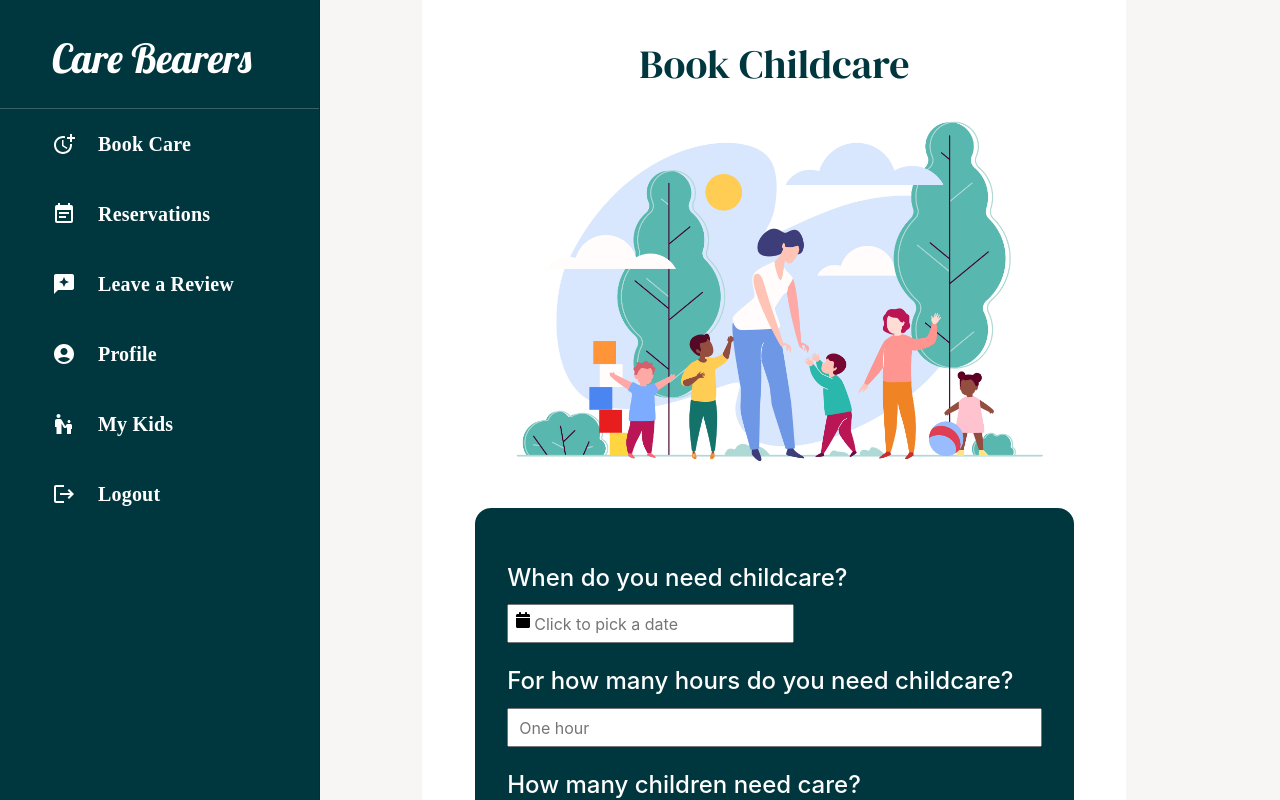
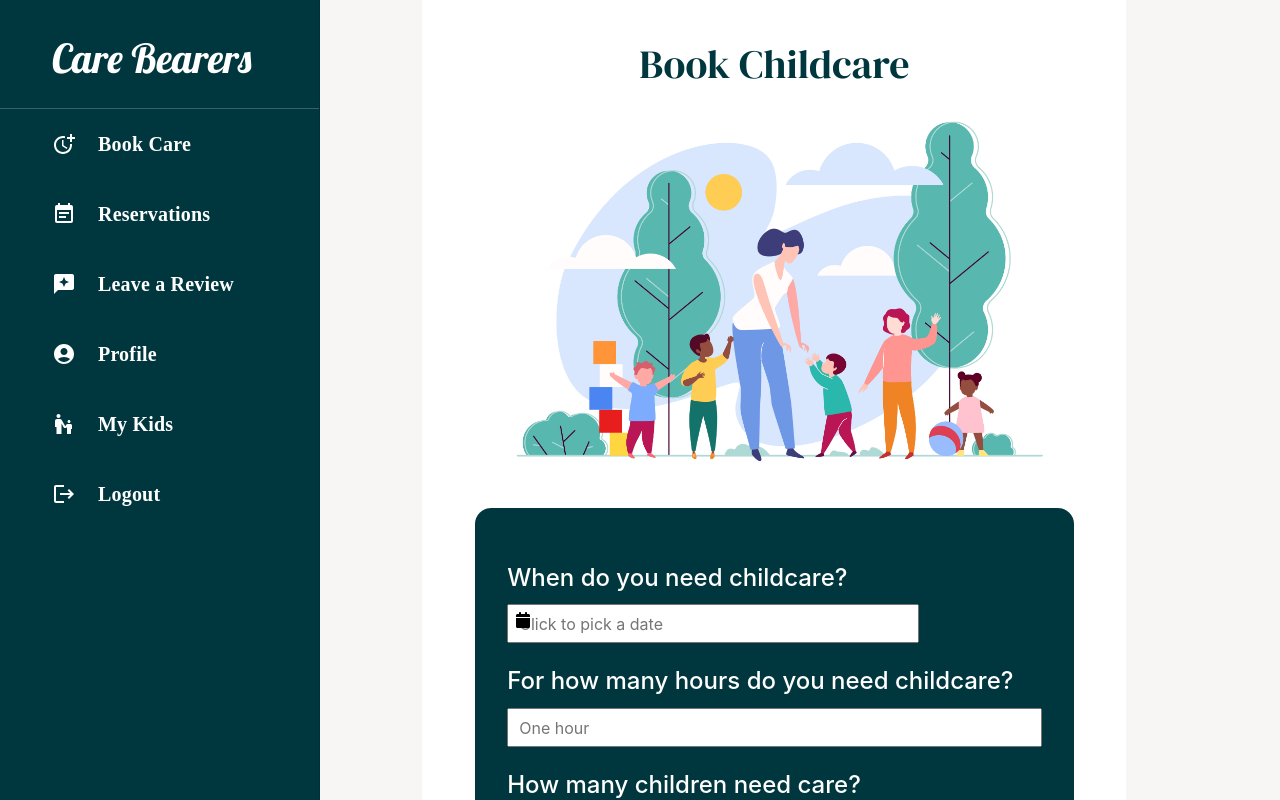
Before and after one commit to karilyn/CareBearers, a React (Create React App) app in the folder frontend/: page /dashboard/book in a window 1280 px wide. Shown: the top 800 px of the page. Built offline with nearby package versions, Linux system fonts and the light colour scheme.

Commit message:
Isolate and edit datepicker input size

```diff
--- a/frontend/src/components/Book/BookingContainer.jsx
+++ b/frontend/src/components/Book/BookingContainer.jsx
@@ -92,6 +92,7 @@ function BookingContainer(props) {
                   <h4>When do you need childcare?</h4>
                     <div className='datepicker-container__input'>
                       <DatePicker
+                        className='booking'
                         showIcon
                         selected={startTime}
                         onChange={(date) => setStartTime(date)}
--- a/frontend/src/components/Book/BookingContainer.scss
+++ b/frontend/src/components/Book/BookingContainer.scss
@@ -44,10 +44,10 @@ h4 {
   border-radius: 1em;
 }
 
-// Make the form inputs 80% of the container
-.react-datepicker-wrapper,
-.react-datepicker__input-container {
-  display: block !important;
+
+
+.react-datepicker__view-calendar-icon input {
+  padding: 6px 150px 5px 10px;
 }
 
 input.select-hours {
```
